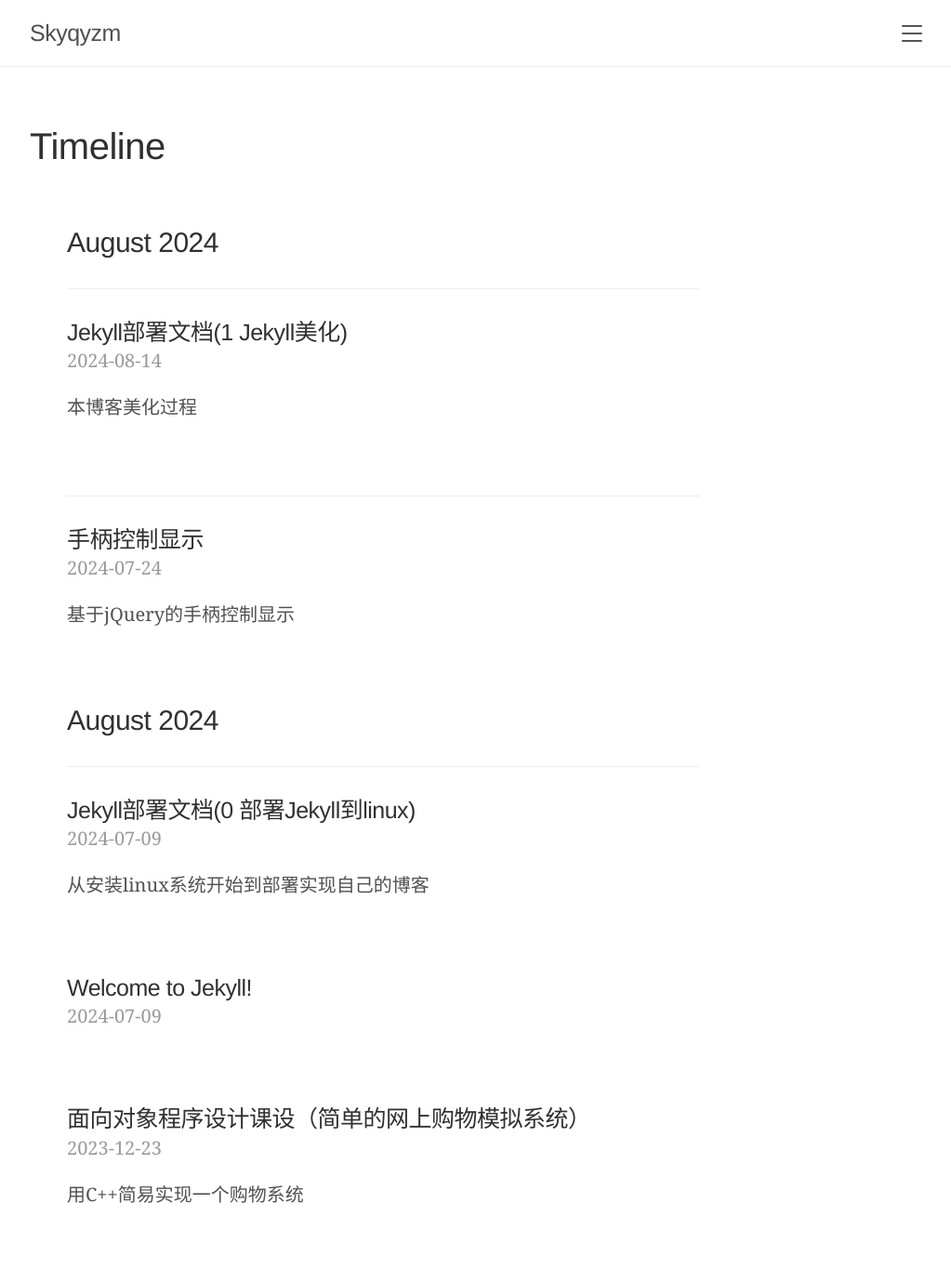
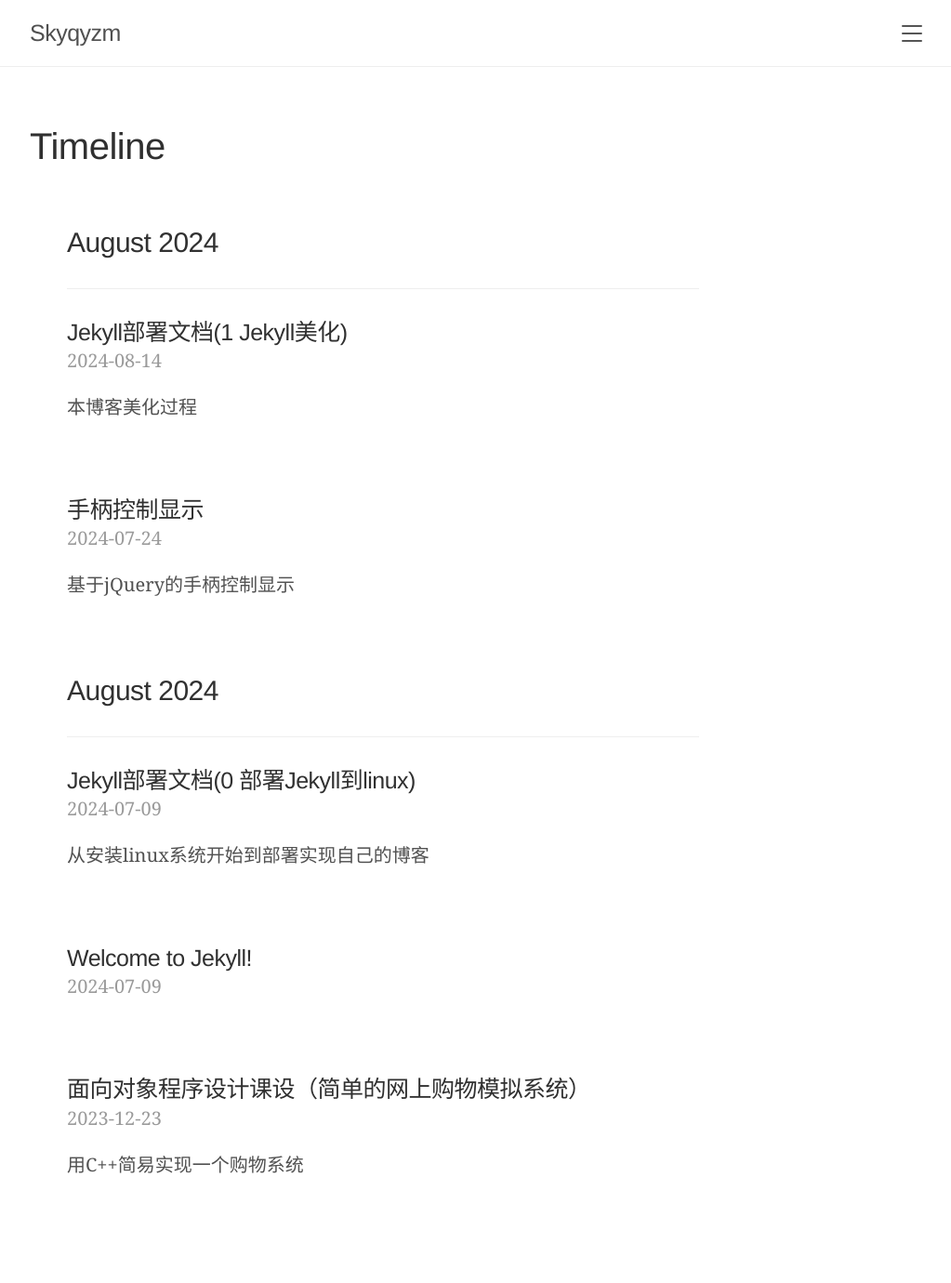
Before and after one commit to skyjty/skyjty.github.io, a Jekyll site: the page built from timeline.html, in a window 1280 px wide. Shown: the whole page at 93% size, without its empty margins (248-1271 px from the left). Built offline with Jekyll 4.4.1, drawn with Linux system fonts in a browser that asks for light colours; after the commit the page ends 1348 px from its top, so only the background shows below that.

Commit message:
Update timeline.html

```diff
--- a/timeline.html
+++ b/timeline.html
@@ -6,10 +6,14 @@
 <br>
 <ul class="listing">
 	{% for post in site.posts %}
+		{% capture current_year %}{{ post.date | date: '%Y' }}{% endcapture %}
+		{% capture current_month %}{{ post.date | date: '%B %Y' }}{% endcapture %}
+
 		{% if forloop.first %}
-			<h2>{{ post.date | date: '%B %Y' }}</h2>
+			<h2>{{ current_month }}</h2>
 			<hr>
 		{% endif %}
+
 		<article class='post'>
 			<h3 class='post-title'>
 				<a href="{{ site.path }}{{ post.url }}">
@@ -19,14 +23,16 @@
 			<div class="post-date">{{ post.date | date: "%F" }}</div>
 			{{ post.brief_introduction }}
 		</article>
+
 		{% unless forloop.last %}
-			{% capture year %}{{ post.date | date: '%Y' }}{% endcapture %}
-			{% capture nyear %}{{ post.next.date | date: '%Y' }}{% endcapture %}
-			{% capture mon %}{{ post.date | date: '%m' }}{% endcapture %}
-			{% capture nmon %}{{ post.next.date | date: '%m' }}{% endcapture %}
-			{% if year != nyear or mon != nmon %}
-				<h2>{{ post.next.date | date: '%B %Y' }}</h2>
-				<hr>
+			{% if post.next %}
+				{% capture next_year %}{{ post.next.date | date: '%Y' }}{% endcapture %}
+				{% capture next_month %}{{ post.next.date | date: '%B %Y' }}{% endcapture %}
+
+				{% if current_year != next_year or current_month != next_month %}
+					<h2>{{ next_month }}</h2>
+					<hr>
+				{% endif %}
 			{% endif %}
 		{% endunless %}
 	{% endfor %}
```
